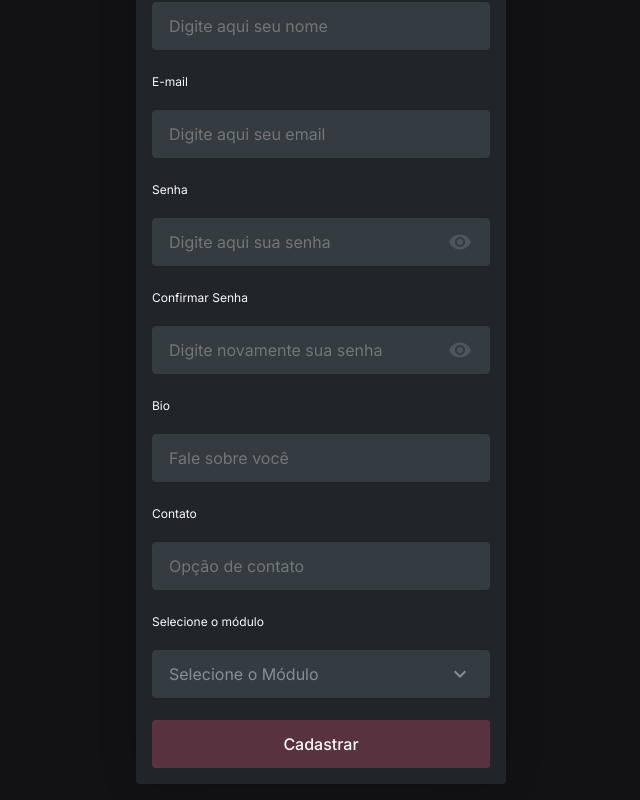
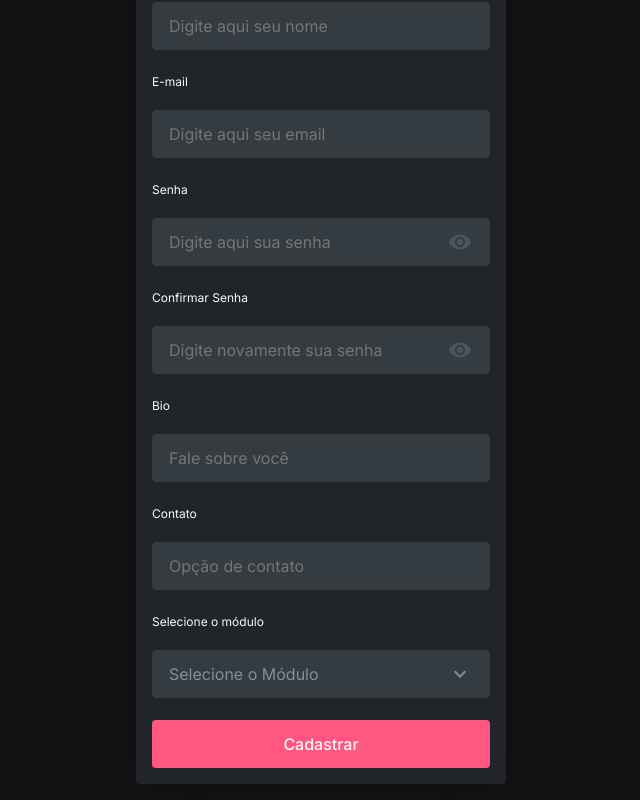
Before and after one commit to Kenzie-Academy-Brasil-Developers/react-entrega-kenzie-hub-mauriliotn, a React (Vite) app: page /register in a window 1280 px wide. Shown: the part 275-1075 px from the top of the page, without its empty margins (319-959 px from the left). Built offline with nearby package versions, Linux system fonts and the light colour scheme; the HTML template or start-up script is replaced by a standard one.

Commit message:
Projeto finalizado - release 1.2

```diff
--- a/src/components/forms/LoginForm/index.jsx
+++ b/src/components/forms/LoginForm/index.jsx
@@ -73,7 +73,15 @@ export const LoginForm = ({ setUser }) => {
           {...register("password")}
         />
       </div>
-      <button className="btn default bg" type="submit" disabled={loading}>
+      <button
+        className={
+          errors && Object.keys(errors).length > 0
+            ? "btn negative bg"
+            : "btn default bg"
+        }
+        type="submit"
+        disabled={loading}
+      >
         {loading ? (
           <span className={styles.loadLogin}>
             <ImSpinner size={28} className="spinner" />
--- a/src/components/forms/RegisterForm/index.jsx
+++ b/src/components/forms/RegisterForm/index.jsx
@@ -7,10 +7,11 @@ import { registerFormSchema } from "./registerFormSchema";
 import { api } from "../../../services/api";
 import { useState } from "react";
 import { toast } from "react-toastify";
+import { ImSpinner } from "react-icons/im";
 import styles from "./style.module.scss";
-import { ImSpinner } from "react-icons/im";
 
 export const RegisterForm = () => {
+
   const {
     register,
     handleSubmit,
@@ -37,7 +38,7 @@ export const RegisterForm = () => {
         });
       }
     } finally {
-      setLoading(false);
+      setLoading(useForm);
     }
   };
 
@@ -128,7 +129,13 @@ export const RegisterForm = () => {
           Quarto Módulo
         </option>
       </Select>
-      <button className="btn negative bg" disabled={loading}>
+      {/* <button className="btn negative bg" disabled={loading}> */}
+      <button
+        className={
+          errors && Object.keys(errors).length > 0 ? "btn negative bg" : "btn default bg"
+        }
+        disabled={loading}
+      >
         {loading ? <ImSpinner /> : "Cadastrar"}
       </button>
     </form>
```
